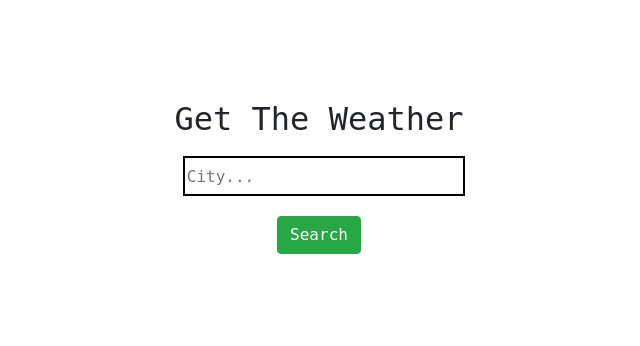
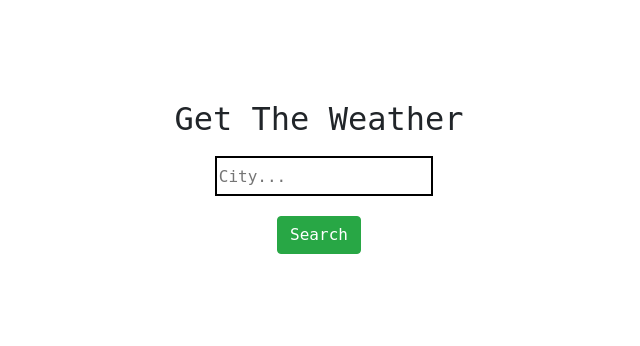
Before and after one commit to amirniyonkuru/weather_project, a Django app: template project/templates/project/index.html in a window 1280 px wide. Shown: the top 346 px of the page, without its empty margins (321-961 px from the left). Run offline with Django 3.2, Linux system fonts and the light colour scheme; the template is opened without the code that fills it, so the values that code supplies are empty; some libraries are stand-ins or nearby versions.

Commit message:
changed the search field width

```diff
--- a/project/templates/project/index.html
+++ b/project/templates/project/index.html
@@ -25,7 +25,6 @@
     }
 
     input[type = 'text']{
-        width: 30%;
         margin-bottom: 20px;
         margin-top: 10px;
         border: 2px solid black;
```
